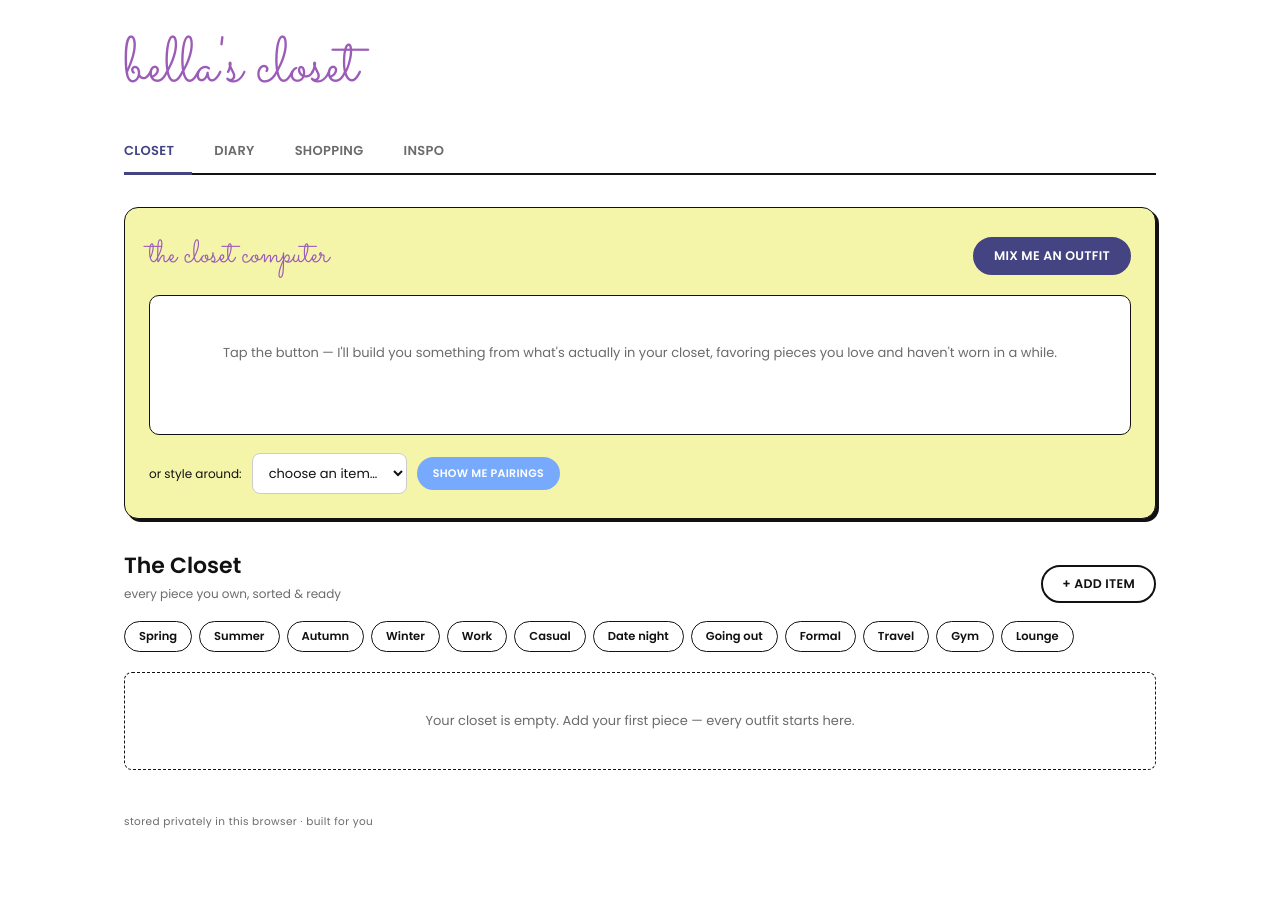
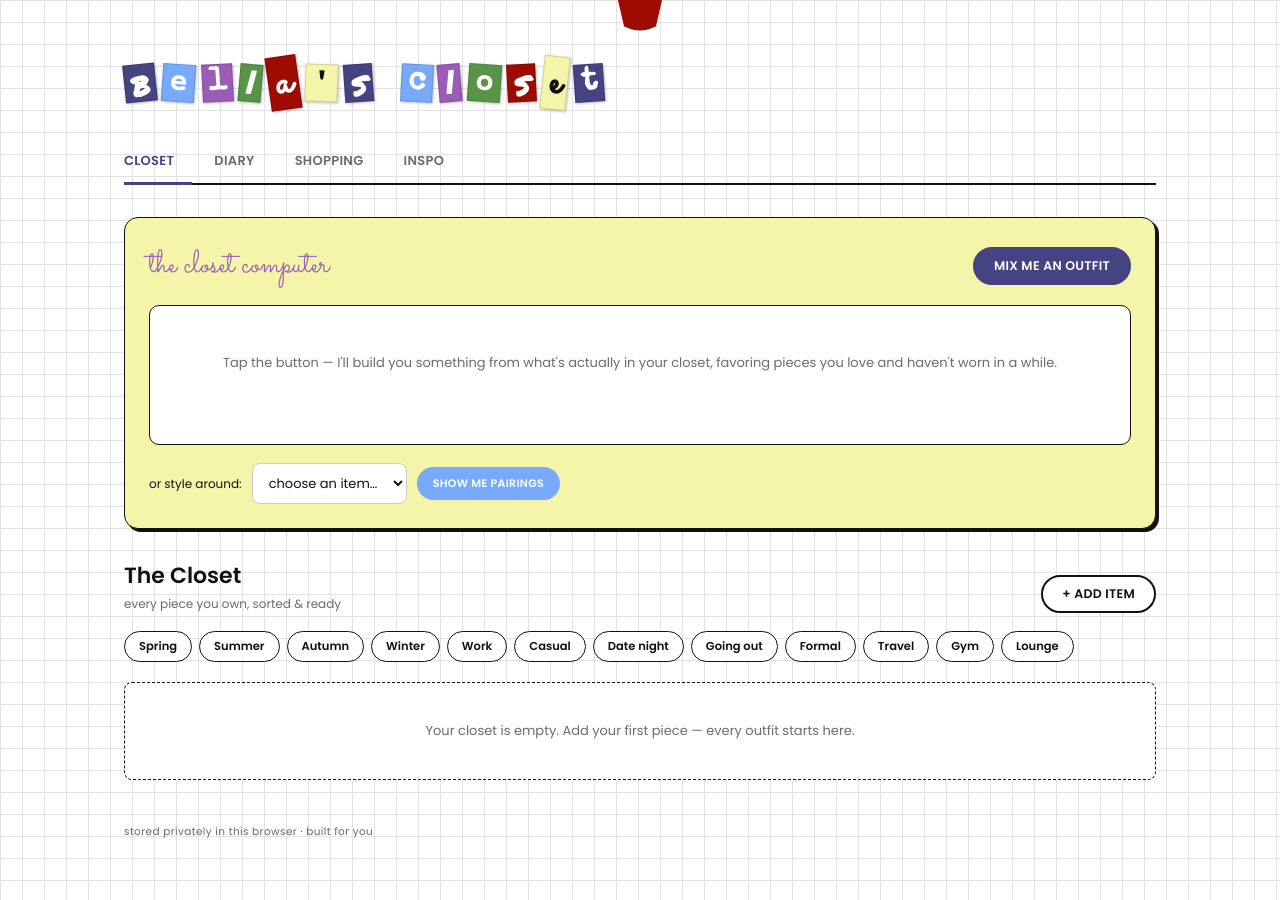
Before and after one commit to isabellaronnanderson-png/closet-app, a React (Vite) app: page / in a window 1280 px wide. Built offline with nearby package versions, Linux system fonts and the light colour scheme.

Commit message:
Add files via upload

```diff
--- a/index.html
+++ b/index.html
@@ -6,7 +6,7 @@
   <title>bella's closet</title>
   <link rel="icon" type="image/svg+xml" href="/favicon.svg">
   <link rel="preconnect" href="https://fonts.googleapis.com">
-  <link href="https://fonts.googleapis.com/css2?family=Sacramento&family=Poppins:wght@400;500;600;700&display=swap" rel="stylesheet">
+  <link href="https://fonts.googleapis.com/css2?family=Sacramento&family=Permanent+Marker&family=Special+Elite&family=Courier+Prime:wght@700&family=Poppins:ital,wght@0,400;0,500;0,600;0,700;1,700&display=swap" rel="stylesheet">
 </head>
 <body>
   <div id="root"></div>
--- a/src/App.jsx
+++ b/src/App.jsx
@@ -4,6 +4,8 @@ import ClosetTab from './components/ClosetTab.jsx'
 import InspoTab from './components/InspoTab.jsx'
 import DiaryTab from './components/DiaryTab.jsx'
 import ShopTab from './components/ShopTab.jsx'
+import CollageTitle from './components/CollageTitle.jsx'
+import PageClip from './components/PageClip.jsx'
 
 const TABS = [
   { id: 'closet', label: 'Closet' },
@@ -27,8 +29,9 @@ export default function App() {
 
   return (
     <div className="app-shell">
+      <PageClip />
       <div className="masthead">
-        <h1>bella's closet</h1>
+        <CollageTitle />
       </div>
 
       <div className="tabs">
--- /dev/null
+++ b/src/components/CollageTitle.jsx
@@ -0,0 +1,49 @@
+import React from 'react'
+
+// Each letter is its own little "cutout" — mismatched font, colored paper,
+// white text, slight rotation. Values are hand-tuned rather than randomized
+// so the title looks the same every time it renders. Backgrounds cycle
+// through exactly the six accent colors — no black or off-palette tiles.
+const LETTERS = [
+  { ch: 'b', font: "'Permanent Marker'", bg: '#444482', rotate: -6 },
+  { ch: 'e', font: "'Courier Prime'", bg: '#77AAFC', rotate: 4 },
+  { ch: 'l', font: "'Special Elite'", bg: '#9B5CB8', rotate: -3 },
+  { ch: 'l', font: "'Poppins'", italic: true, bg: '#589448', rotate: 5 },
+  { ch: 'a', font: "'Sacramento'", big: true, bg: '#9E0B03', rotate: -8 },
+  { ch: "'", font: "'Courier Prime'", bg: '#F5F5A9', dark: true, rotate: 2 },
+  { ch: 's', font: "'Permanent Marker'", bg: '#444482', rotate: -4 },
+  { ch: ' ', space: true },
+  { ch: 'c', font: "'Special Elite'", bg: '#77AAFC', rotate: 3 },
+  { ch: 'l', font: "'Poppins'", italic: true, bg: '#9B5CB8', rotate: -5 },
+  { ch: 'o', font: "'Courier Prime'", bg: '#589448', rotate: 4 },
+  { ch: 's', font: "'Permanent Marker'", bg: '#9E0B03', rotate: -3 },
+  { ch: 'e', font: "'Sacramento'", big: true, bg: '#F5F5A9', dark: true, rotate: 6 },
+  { ch: 't', font: "'Special Elite'", bg: '#444482', rotate: -4 },
+]
+
+export default function CollageTitle() {
+  return (
+    <h1 className="collage-title" aria-label="bella's closet">
+      {LETTERS.map((l, i) =>
+        l.space ? (
+          <span key={i} className="collage-space" />
+        ) : (
+          <span
+            key={i}
+            className="collage-letter"
+            style={{
+              fontFamily: l.font,
+              fontStyle: l.italic ? 'italic' : 'normal',
+              fontSize: l.big ? '1.5em' : '1em',
+              background: l.bg,
+              color: l.dark ? '#111111' : '#fff',
+              transform: `rotate(${l.rotate}deg)`,
+            }}
+          >
+            {l.ch}
+          </span>
+        )
+      )}
+    </h1>
+  )
+}
--- /dev/null
+++ b/src/components/PageClip.jsx
@@ -0,0 +1,11 @@
+import React from 'react'
+
+export default function PageClip() {
+  return (
+    <svg className="page-clip" width="76" height="64" viewBox="0 0 70 60" aria-hidden="true">
+      <rect x="10" y="0" width="50" height="8" rx="2" fill="#9E0B03" />
+      <path d="M14 8 L56 8 L50 34 Q35 42 20 34 Z" fill="#9E0B03" />
+      <circle cx="35" cy="4" r="2.2" fill="#7A0902" />
+    </svg>
+  )
+}
--- a/src/styles.css
+++ b/src/styles.css
@@ -21,21 +21,36 @@
 body {
   margin: 0;
   background: var(--bg);
+  background-image:
+    linear-gradient(#e2e2e2 1px, transparent 1px),
+    linear-gradient(90deg, #e2e2e2 1px, transparent 1px);
+  background-size: 22px 22px;
   font-family: 'Poppins', sans-serif;
   color: var(--ink);
 }
 
 .stitched { font-family: 'Sacramento', cursive; }
 
-#app, .app-shell { max-width: 1080px; margin: 0 auto; padding: 32px 24px 60px; }
+#app, .app-shell { max-width: 1080px; margin: 0 auto; padding: 46px 24px 60px; position: relative; }
 
-/* Header — left-aligned, title only, no kicker/subtitle */
-.masthead { text-align: left; padding: 4px 0; }
-.masthead h1 {
-  font-family: 'Sacramento', cursive; font-weight: 400;
-  font-size: 64px; margin: 0; color: var(--purple); line-height: 1;
-  text-transform: lowercase;
+.page-clip {
+  position: absolute; top: -10px; left: 50%; transform: translateX(-50%);
+  z-index: 2;
 }
+
+/* Header — left-aligned, cutout-collage title, no kicker/subtitle */
+.masthead { text-align: left; padding: 10px 0 4px; }
+
+.collage-title {
+  margin: 0; display: flex; flex-wrap: wrap; align-items: center; gap: 6px;
+}
+.collage-letter {
+  display: inline-block; padding: 2px 6px; color: #fff;
+  border: 1px solid rgba(0, 0, 0, 0.15);
+  box-shadow: 1px 1px 3px rgba(0, 0, 0, 0.25);
+  font-size: 30px; line-height: 1;
+}
+.collage-space { width: 16px; display: inline-block; }
 
 /* Tabs — left-aligned under the header */
 .tabs {
@@ -197,6 +212,6 @@ select:focus, input:focus, textarea:focus { outline: none; border-color: var(--i
 footer.credit { text-align: left; font-size: 10.5px; color: var(--muted); margin-top: 44px; letter-spacing: 0.4px; }
 
 @media (max-width: 600px) {
-  .masthead h1 { font-size: 46px; }
+  .collage-letter { font-size: 22px; }
   .card { flex-basis: 140px; }
 }
```
